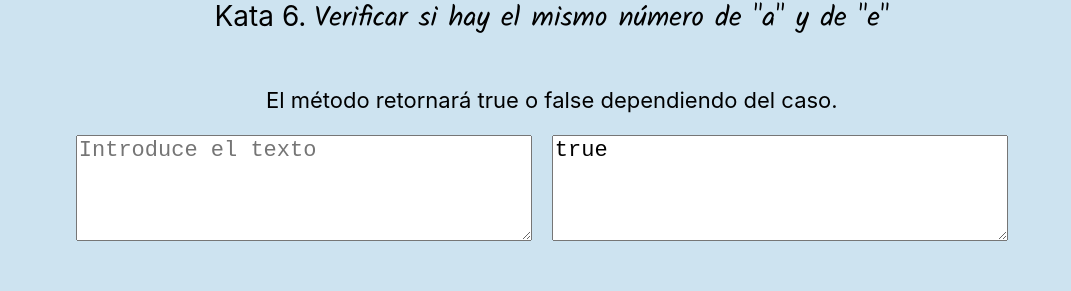
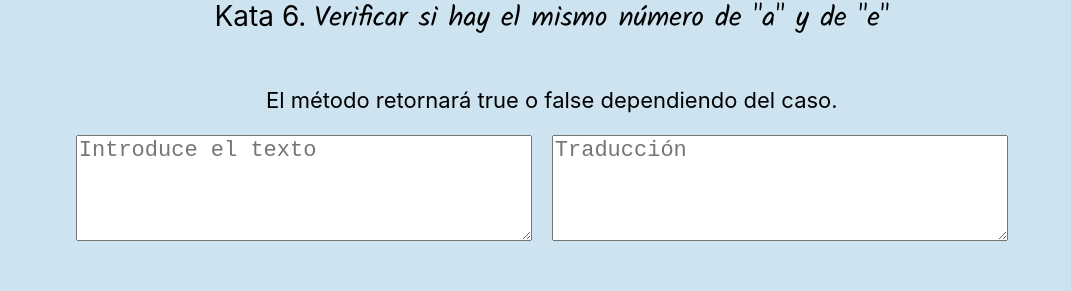
Before and after one commit to nataliamateo/Katas, a React (Create React App) app: page / in a window 1280 px wide. Shown: the part 2015-2306 px from the top of the page, without its empty margins (209-1280 px from the left). Built offline with nearby package versions, Linux system fonts and the light colour scheme.

Commit message:
Change kata 6 function

```diff
--- a/src/components/Kata6.js
+++ b/src/components/Kata6.js
@@ -28,18 +28,18 @@ const Vocals = () => {
     }
 
     if (a === 0 && e === 0) {
-      return true;
+      return letters;
     }
     return a === e;
   };
 
   return (
-    <div className='kata6'>
-      <h2 className='kata6__title' id='kata6'>
-        Kata 6. <span className='kata6__title--subtitle'>Verificar si hay el mismo número de "a" y de "e"</span>
+    <div className="kata6">
+      <h2 className="kata6__title" id="kata6">
+        Kata 6. <span className="kata6__title--subtitle">Verificar si hay el mismo número de "a" y de "e"</span>
       </h2>
-      <p className='kata6__text'>El método retornará true o false dependiendo del caso.</p>
-      <div className='kata6__vocals'>
+      <p className="kata6__text">El método retornará true o false dependiendo del caso.</p>
+      <div className="kata6__vocals">
         <TextInput onChangeText={changeText} />
         <TextResult value={AE(text)} />
       </div>
```
